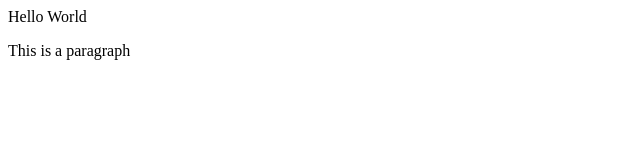
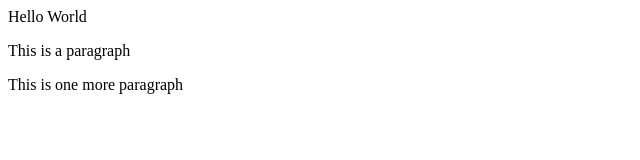
Before and after one commit to nikku02/demo-repo, a plain HTML site: page index.html in a window 1280 px wide. Shown: the whole page, without its empty margins (0-640 px from the left). Drawn offline with Linux system fonts and the light colour scheme.

Commit message:
added another para

```diff
--- a/index.html
+++ b/index.html
@@ -1,2 +1,3 @@
 <div>Hello World</div>
 <p>This is a paragraph</p>
+<p>This is one more paragraph</p>
```
